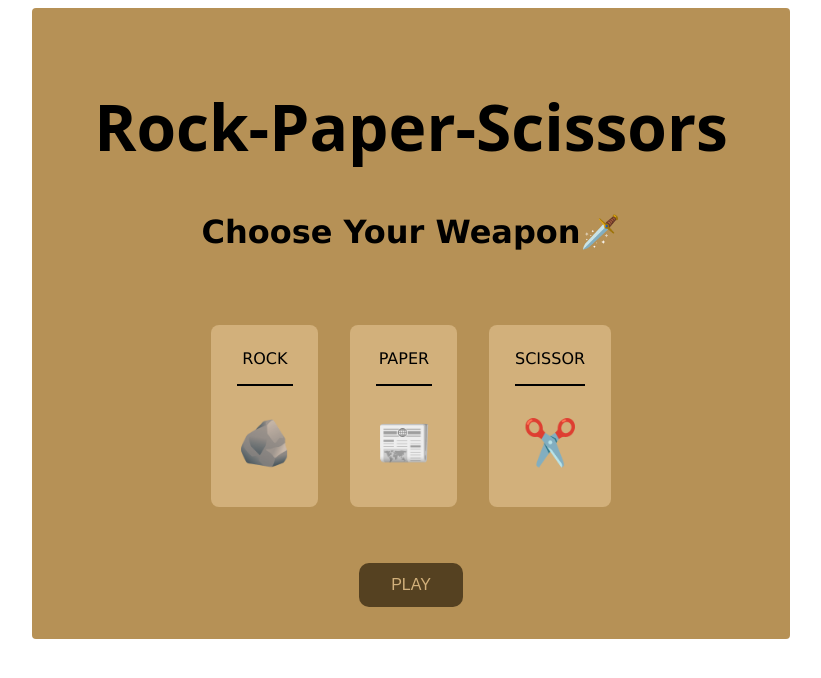
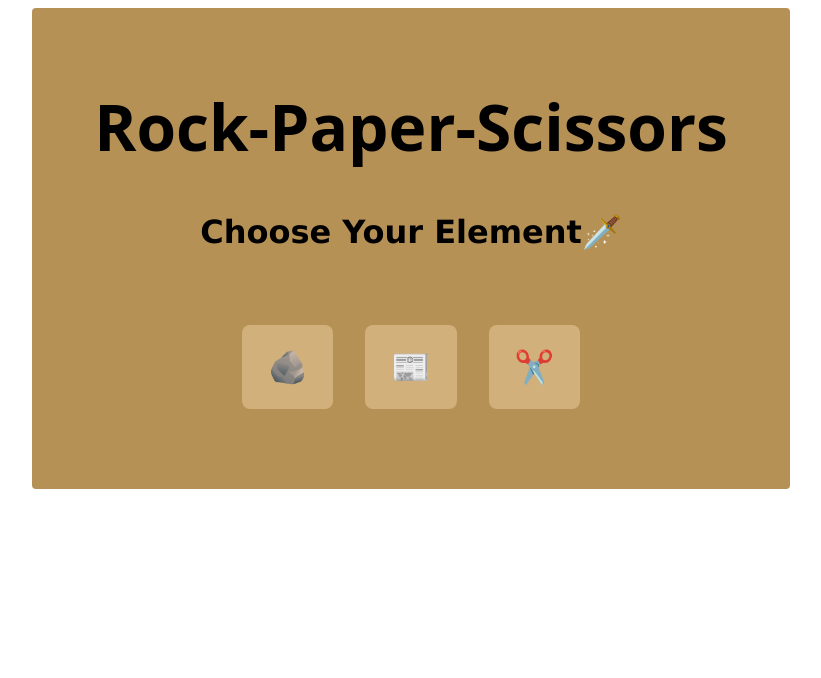
Before and after one commit to Sulaymancodes/Rock-paper-scissors, a plain HTML site: page index.html in a window 1280 px wide. Shown: the whole page, without its empty margins (229-1050 px from the left). Drawn offline with Linux system fonts and the light colour scheme; a web font is replaced by a local one.

Commit message:
Play Button is Removed

```diff
--- a/index.html
+++ b/index.html
@@ -12,26 +12,19 @@
 <body>
     <div class="main-container">
         <h1 class="container_heading_text">Rock-Paper-Scissors</h1>
-        <h2 class="subheading_text">Choose Your Weapon🗡️</h2>
+        <h2 class="subheading_text">Choose Your Element🗡️</h2>
         <div class="game-container">
             <div class="game-container_box_1">
-                <p>ROCK</p>
-                <hr>
                 <h1 class="game_icon">🪨</h1>
             </div>
             <div class="game-container_box_2">
-                <p>PAPER</p>
-                <hr>
+
                 <h1 class="game_icon">📰</h1>
             </div>
             <div class="game-container_box_3">
-                <p>SCISSOR</p>
-                <hr>
+
                 <h1 class="game_icon">✂️</h1>
             </div>
-        </div>
-        <div class="play_btn">
-            <button>PLAY</button>
         </div>
     </div>
 
--- a/style.css
+++ b/style.css
@@ -10,6 +10,7 @@ body{
     margin: 0 auto;
     padding: 2em 0;
     border-radius: 4px;
+    max-width: 900px;
 }
 .container_heading_text{
     font-family: 'Honk', system-ui;
@@ -30,7 +31,7 @@ body{
 .game-container_box_3{
     border-radius: 8px;
     background-color: rgb(210, 176, 123);
-    padding: .5em 1.6em;
+    padding: .1em 1.6em;
     text-align: center;
 }
 
@@ -39,16 +40,12 @@ body{
     margin-right: 2em;
 }
 .game_icon{
-    font-size: 2.8rem;
+    font-size: 2rem;
 }
 hr{
     border: 1px solid black;
 }
-.play_btn{
-    display: flex;
-    justify-content: center;
-    margin-top: .5em;
-}
+
 button{
     border-radius: 10px;
     background-color: rgb(85, 65, 33);
```
